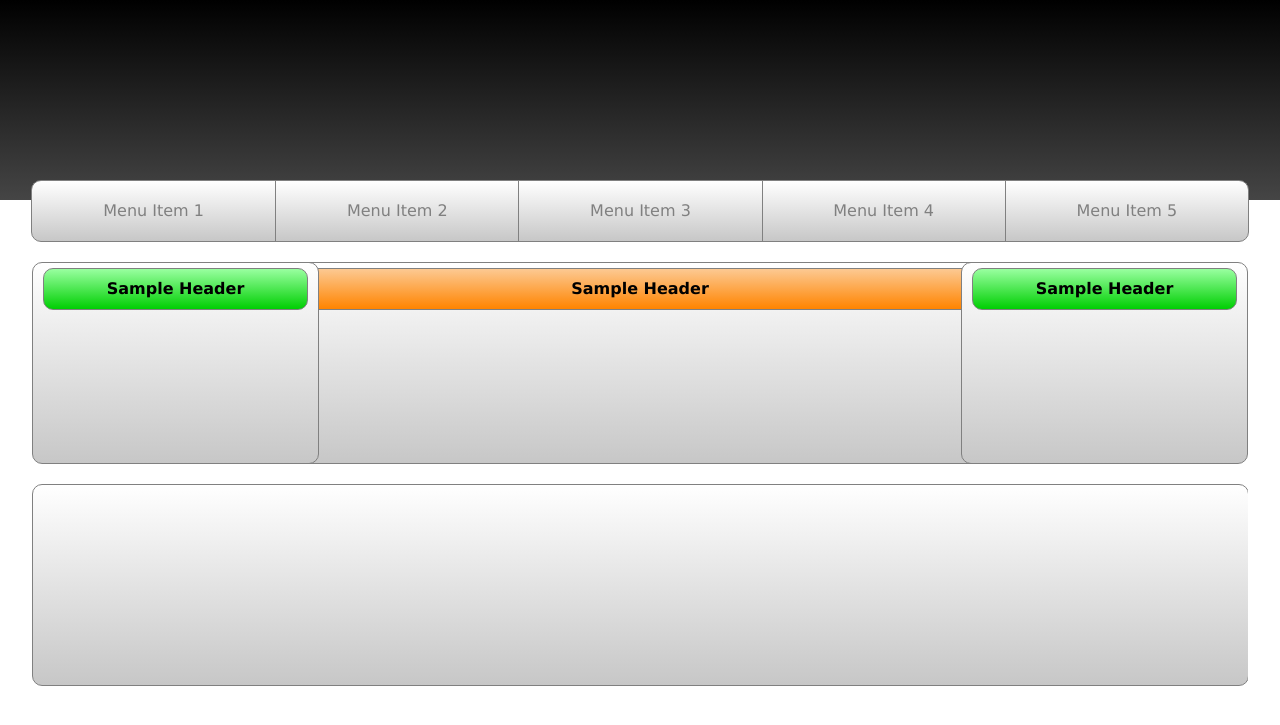
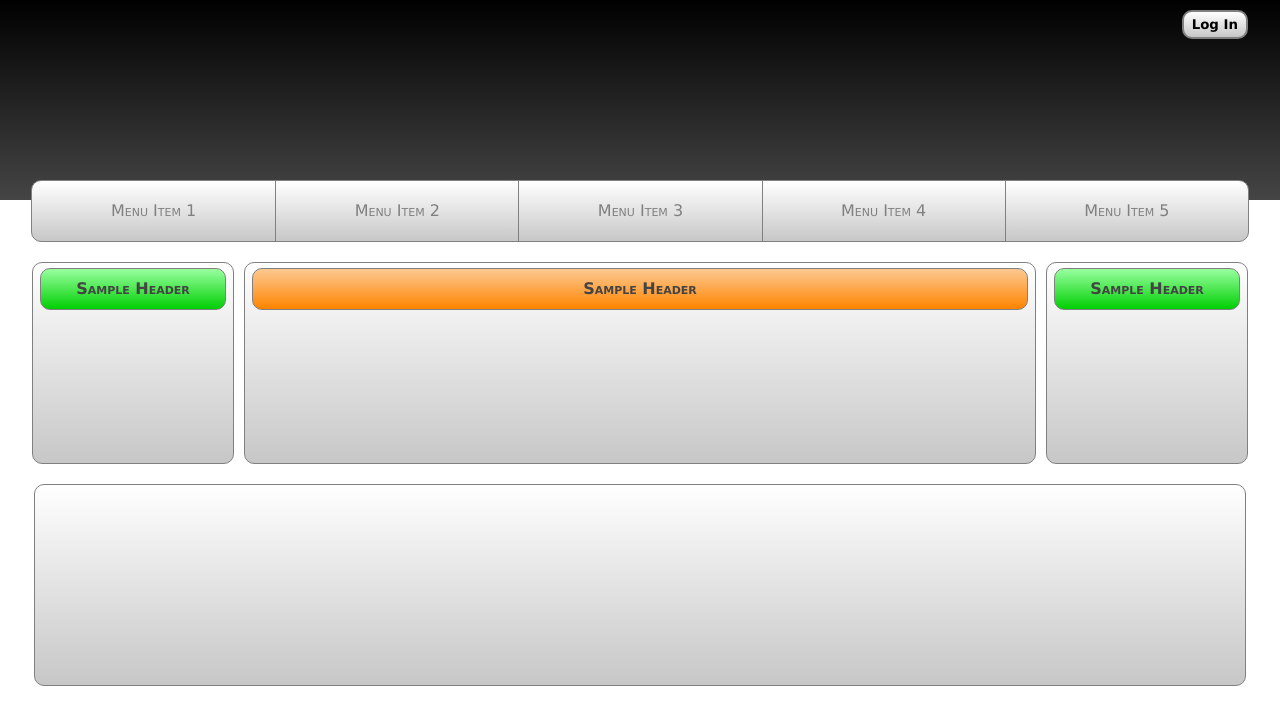
Before and after one commit to rpatalastas/Store, a PHP site: page /templates/layout_template.html in a window 1280 px wide. Shown: the top 725 px of the page. Run offline with PHP 8.4, Linux system fonts and the light colour scheme.

Commit message:
CSS and layout changes

```diff
--- a/stylesheets/global_desktop.css
+++ b/stylesheets/global_desktop.css
@@ -10,14 +10,37 @@
 		border-radius:10px;
 		border: 1px solid gray;
 		min-height: 200px;
-		min-width: 285px;
+		min-width: 200px;
 		width: 15%;
 	}
 	body{
-		color: #000;
+		color: #444;
 		font-family: "Lucida Sans Unicode", "Lucida Grande", sans-serif;
-		/*text-shadow: 1px 1px 3px #000;*/
+		font-variant: small-caps;
 		width: 100%;
+		overflow: hidden;
+	}
+	button{
+		padding: 5px 8px;
+		font-family: "Lucida Sans Unicode", "Lucida Grande", sans-serif;
+		border: 2px solid #808080;
+		font-weight: bold;
+		border-radius: 10px;
+		background-image: -moz-linear-gradient(bottom, #FFFFFF 0%, #C7C7C7 100%);
+		background-image: -ms-linear-gradient(bottom, #FFFFFF 0%, #C7C7C7 100%);
+		background-image: -o-linear-gradient(bottom, #FFFFFF 0%, #C7C7C7 100%);
+		background-image: -webkit-linear-gradient(bottom, #FFFFFF 0%, #C7C7C7 100%);
+		background-image: linear-gradient(to bottom, #FFFFFF 0%, #C7C7C7 100%);
+		min-width: 45px;
+		min-height: 16px;
+
+	}
+	button:focus{
+		outline: none;
+	}
+	button:hover{
+		background: #D3D3D3;
+		cursor: pointer;
 	}
 	footer{
 		background-image: -moz-linear-gradient(bottom, #FFFFFF 0%, #C7C7C7 100%);
@@ -29,7 +52,7 @@
 		border: 1px solid gray;
 		height: 200px;
 		margin: 20px auto 0 auto;
-		width: 99.9%;
+		width: 99.5%;
 	}
 	/*====ID'S====*/
 	#banner{
@@ -51,11 +74,21 @@
 		border: 1px solid gray;
 		min-height: 200px;
 		margin: 0 auto;
-		width: 65%;
+		max-width: 65%;
+		clear: none;
+	}
+	#login_button{
+		float: right;
+		margin: 10px 0 0 0;
 	}
 	#main_frame{
 		margin: 0 auto;
 		overflow: auto;
+		width: 95%;
+	}
+	#top_bar{
+		overflow: auto;
+		margin: 0 auto;
 		width: 95%;
 	}
 	/*====CLASSES====*/
--- a/stylesheets/nav.css
+++ b/stylesheets/nav.css
@@ -30,6 +30,7 @@ nav ul li a{
 }
 nav ul li a:hover{
 	background: #D3D3D3;
+	font-weight: bold;
 }
 nav ul li:first-child a{
 	border-bottom-left-radius: 10px;
--- a/templates/layout_template.html
+++ b/templates/layout_template.html
@@ -9,7 +9,11 @@
 	<link rel="stylesheet" href="../stylesheets/global_tablet.css">
 </head>
 <body>
-	<div id="banner"></div>
+	<div id="banner">
+		<div id="top_bar">
+			<button id="login_button">Log In</button>
+		</div>
+	</div>
 	<nav>
 		<ul>
 			<li><a href="#">Menu Item 1</a></li>
```
Also changed, not shown: stylesheets/global_tablet.css (+30 -1 lines).
